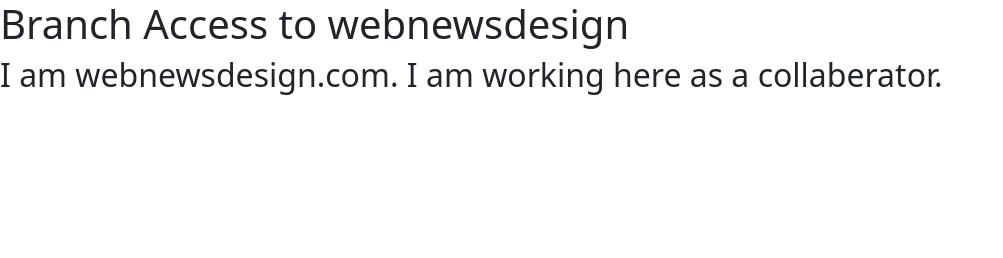
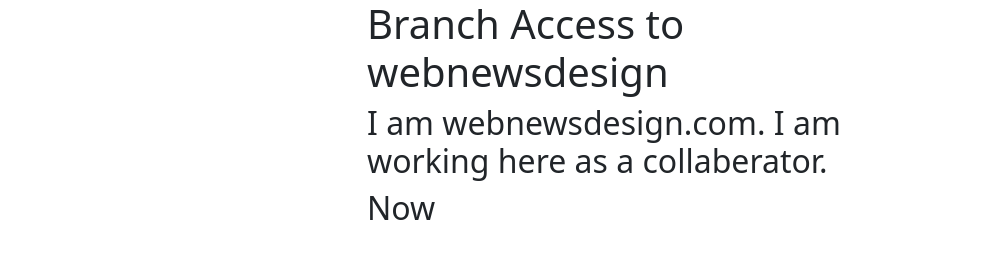
Before and after one commit to safaroque7/branch-access, a plain HTML site: page index.html in a window 1280 px wide. Shown: the whole page, without its empty margins (0-1003 px from the left). Drawn offline with nearby package versions, Linux system fonts and the light colour scheme.

Commit message:
after setting rule

```diff
--- a/index.html
+++ b/index.html
@@ -1,24 +1,38 @@
 <!doctype html>
 <html lang="en">
+
 <head>
   <!-- Required meta tags -->
   <meta charset="utf-8">
   <meta name="viewport" content="width=device-width, initial-scale=1">
 
   <!-- Bootstrap CSS -->
-    <link href="https://cdn.jsdelivr.net/npm/bootstrap@5.0.2/dist/css/bootstrap.min.css" rel="stylesheet" integrity="sha384-EVSTQN3/azprG1Anm3QDgpJLIm9Nao0Yz1ztcQTwFspd3yD65VohhpuuCOmLASjC" crossorigin="anonymous">
+  <link href="https://cdn.jsdelivr.net/npm/bootstrap@5.0.2/dist/css/bootstrap.min.css" rel="stylesheet"
+    integrity="sha384-EVSTQN3/azprG1Anm3QDgpJLIm9Nao0Yz1ztcQTwFspd3yD65VohhpuuCOmLASjC" crossorigin="anonymous">
 
   <title>Branch Access</title>
 </head>
+
 <body>
+  <div class="container">
+    <div class="row">
+      <div class="col-md-6 mx-auto">
         <h1> Branch Access to webnewsdesign </h1>
 
         <h2> I am webnewsdesign.com. I am working here as a collaberator. </h2>
 
+        <h2> Now </h2>
+      </div>
+    </div>
+
+  </div>
+
   <!-- Optional JavaScript; choose one of the two! -->
 
   <!-- Option 1: Bootstrap Bundle with Popper -->
-    <script src="https://cdn.jsdelivr.net/npm/bootstrap@5.0.2/dist/js/bootstrap.bundle.min.js" integrity="sha384-MrcW6ZMFYlzcLA8Nl+NtUVF0sA7MsXsP1UyJoMp4YLEuNSfAP+JcXn/tWtIaxVXM" crossorigin="anonymous"></script>
+  <script src="https://cdn.jsdelivr.net/npm/bootstrap@5.0.2/dist/js/bootstrap.bundle.min.js"
+    integrity="sha384-MrcW6ZMFYlzcLA8Nl+NtUVF0sA7MsXsP1UyJoMp4YLEuNSfAP+JcXn/tWtIaxVXM"
+    crossorigin="anonymous"></script>
 
   <!-- Option 2: Separate Popper and Bootstrap JS -->
   <!--
@@ -26,4 +40,5 @@
     <script src="https://cdn.jsdelivr.net/npm/bootstrap@5.0.2/dist/js/bootstrap.min.js" integrity="sha384-cVKIPhGWiC2Al4u+LWgxfKTRIcfu0JTxR+EQDz/bgldoEyl4H0zUF0QKbrJ0EcQF" crossorigin="anonymous"></script>
     -->
 </body>
+
 </html>
```
Lines whose indentation alone changed are shown as unchanged.
